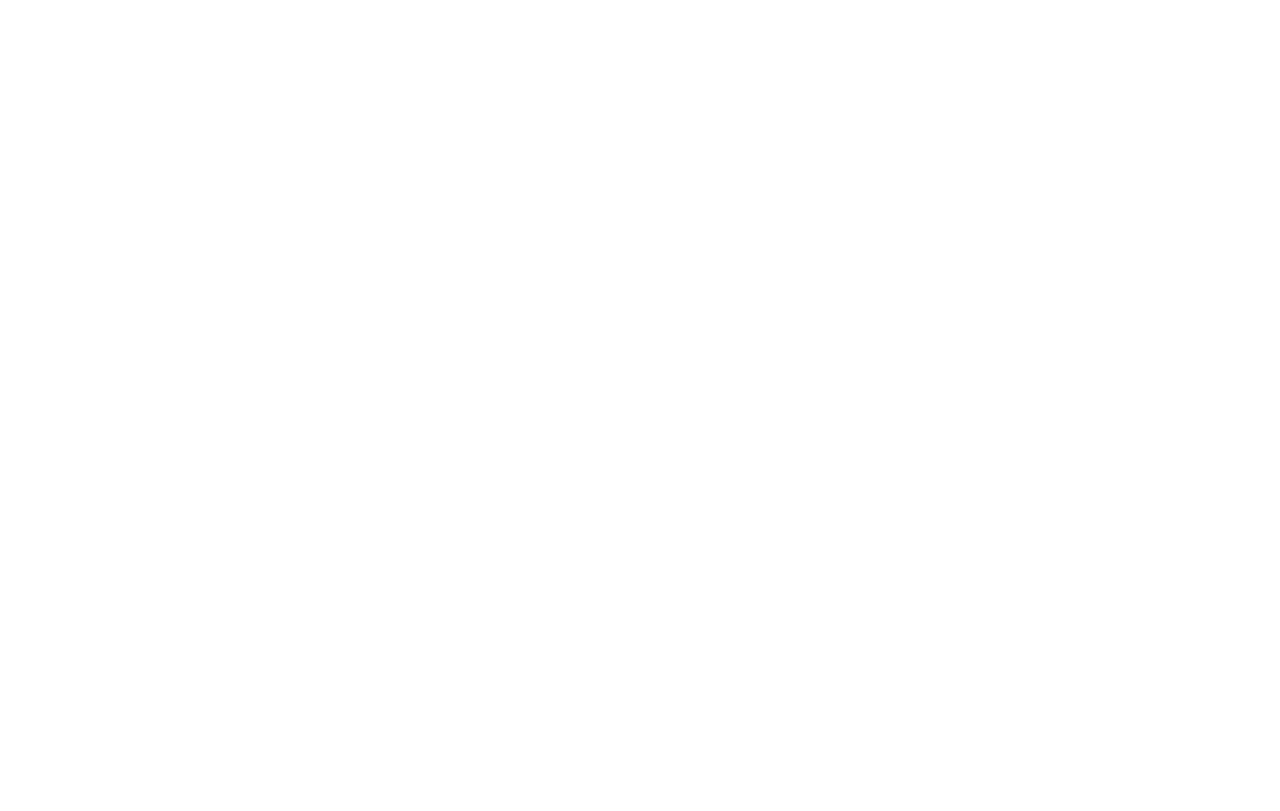
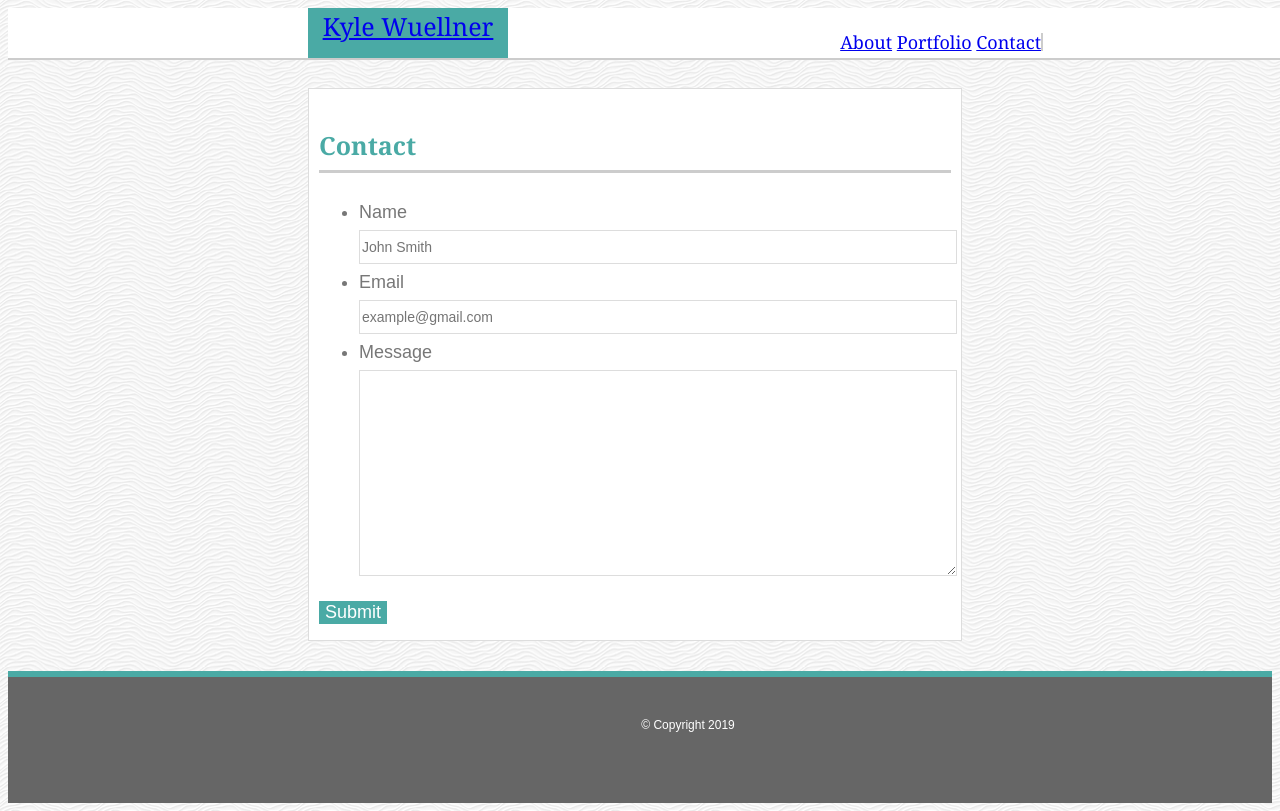
Before and after one commit to kwuellner/Basic-Portfolio, a plain HTML site: page contact.html in a window 1280 px wide. Drawn offline with Linux system fonts and the light colour scheme.

Commit message:
added css

```diff
--- a/assests/css/style.css
+++ b/assests/css/style.css
@@ -0,0 +1,158 @@
+body {
+    background: url(../images/white-waves.png);
+    font-size: 18px;
+    line-height: 36px;
+    font-family: Arial, Helvetica Neue, Helvetica, sans-serif;
+    color: #777777;
+}
+
+.container {
+    width: 100%;
+    max-width: 960px;
+    margin: 0 200px 30px;
+    clear: both;
+}
+
+h1, h2, h3 {
+    font-family: Georgia, 'Times New Roman', Times, serif;
+    color: #4aaaa5;
+}
+
+h1 {
+    font-size: 25px;
+    line-height: 50px;
+    border-bottom: 3px solid;
+    border-color: #cccccc
+}
+
+#heading {
+    font-family: Georgia, 'Times New Roman', Times, serif;
+    background: #ffffff;
+    overflow: auto;
+    border-bottom: 2px solid;
+    border-color: #cccccc;
+    position: fixed;
+    width: 100%;
+}
+
+#myname {
+    width: 200px;
+    height: 50px;
+    margin-left: 100px;
+    font-family: Georgia, 'Times New Roman', Times, serif;
+    background-color: #4aaaa5;
+    float: left;
+    text-align: center;
+    font-size: 25px;
+}
+
+nav {
+    margin-top: 25px;
+    margin-right: 125px;
+    float: right;
+    display: inline-block;
+    border-right: 2px solid;
+    border-color: #cccccc;
+    padding-left: 15px;
+    line-height: 18px;
+}
+
+#main-container {
+    background-color: #ffffff;
+    border: 1px solid;
+    border-color: #dddddd;
+    width: 50%;
+    max-width: 960px;
+    float: left;
+    margin: 80px 200px 30px 300px;
+    padding: 10px;
+}
+
+#container1 {
+    background-color: #ffffff;
+    border: 1px solid;
+    border-color: #dddddd;
+    width: 100%;
+    max-width: 650px;
+    float: left;
+    margin: 80px 200px 30px 200px;
+    padding: 10px;
+}
+
+.auth-image {
+    width: 200px;
+    height: auto;
+    margin-top: 10px;
+    margin-right: 20px;
+    float: left;
+}
+
+footer {
+    background-color: #666666;
+    color: #ffffff;
+    padding: 30px 0;
+    clear: both;
+    border-top: 6px solid;
+    border-color: #4aaaa5;
+    font-size: 12px;
+    text-align: center;
+}
+
+.work {
+    width: 274px;
+    overflow: auto;
+    position: relative;
+    float: left;
+    margin: 20px 0 25px;
+}
+
+.work img {
+    width: 100%;
+    border: none;
+    opacity: .8;
+}
+
+.work h3 {
+    background: #4aaaa5;
+    color: #ffffff;
+    text-align: center;
+    width: 100%;
+    position: absolute;
+    bottom: 0px;
+}
+
+#contact-form ul {
+    margin-bottom: 20px;
+}
+
+#contact-form li {
+    margin-bottom: 10px;
+}
+
+label,
+input[type=text],
+input[type=email],
+textarea {
+    display: block;
+    width: 100%;
+}
+
+input[type=text],
+input[type=email],
+textarea {
+    height: 30px;
+    border: 1px solid #dddddd;
+    font-size: 14px;
+}
+
+textarea {
+    height: 200px;
+}
+
+input[type=submit] {
+    background: #4aaaa5;
+    border: none;
+    color: #ffffff;
+    font-size: 18px;
+
+}
--- a/contact.html
+++ b/contact.html
@@ -0,0 +1,52 @@
+<!DOCTYPE html>
+<html lang="en">
+
+<head>
+    <title>Kyle Wuellner</title>
+    <link rel="stylesheet" type="text/css" href="assests/css/style.css">
+</head>
+
+<body>
+    <header id=heading>
+        <div class="container">
+            <a href="index.html" id="myname">Kyle Wuellner</a>
+            <nav>
+                <a href="index.html">About</a>
+                <a href="portfolio.html">Portfolio</a>
+                <a href="contact.html">Contact</a>
+            </nav>
+        </div>
+    </header>
+
+    <div id="main-container" class="container">
+        <section class="main-container">
+            <h1>Contact</h1>
+
+            <form id="contact">
+                <ul>
+                    <li>
+                        <label for="name">Name</label>
+                        <input type="text" name="name" id="name" placeholder="John Smith" required="required">
+                    </li>
+                    <li>
+                        <label for="email">Email</label>
+                        <input type="text" name="email" id="email" placeholder="example@gmail.com" required="required">
+                    </li>
+                    <li>
+                        <label for="message">Message</label>
+                        <textarea id="message" name="message" id="message" required="required"></textarea>
+                    </li>
+                </ul>
+                <input type="submit" name="Submit">
+            </form>
+
+        </section>
+    </div>
+
+    <footer>
+        <div class="container">
+            &copy; Copyright 2019
+        </div>
+    </footer>
+
+</body>
```
Also changed, not shown: index.html (+16 -9 lines), portfolio.html (+5 -2 lines), assests/images/me_result.jpg (added), assests/images/white-waves.png (added).
